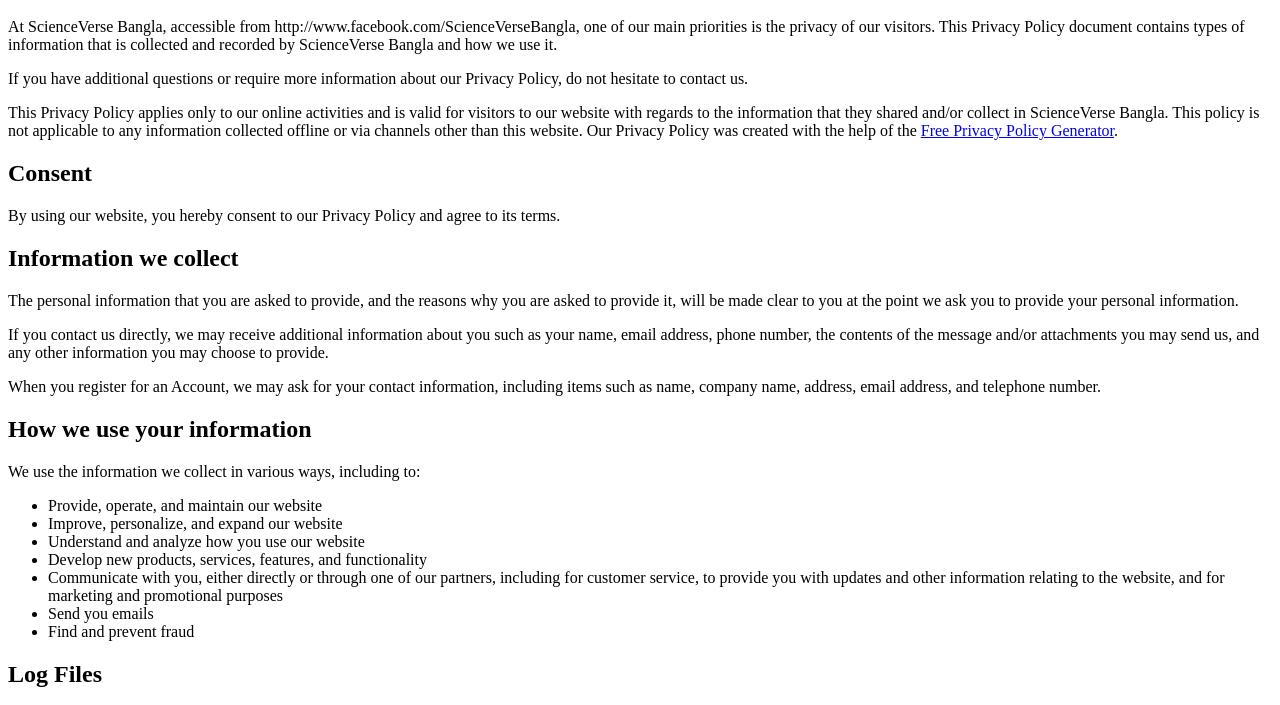
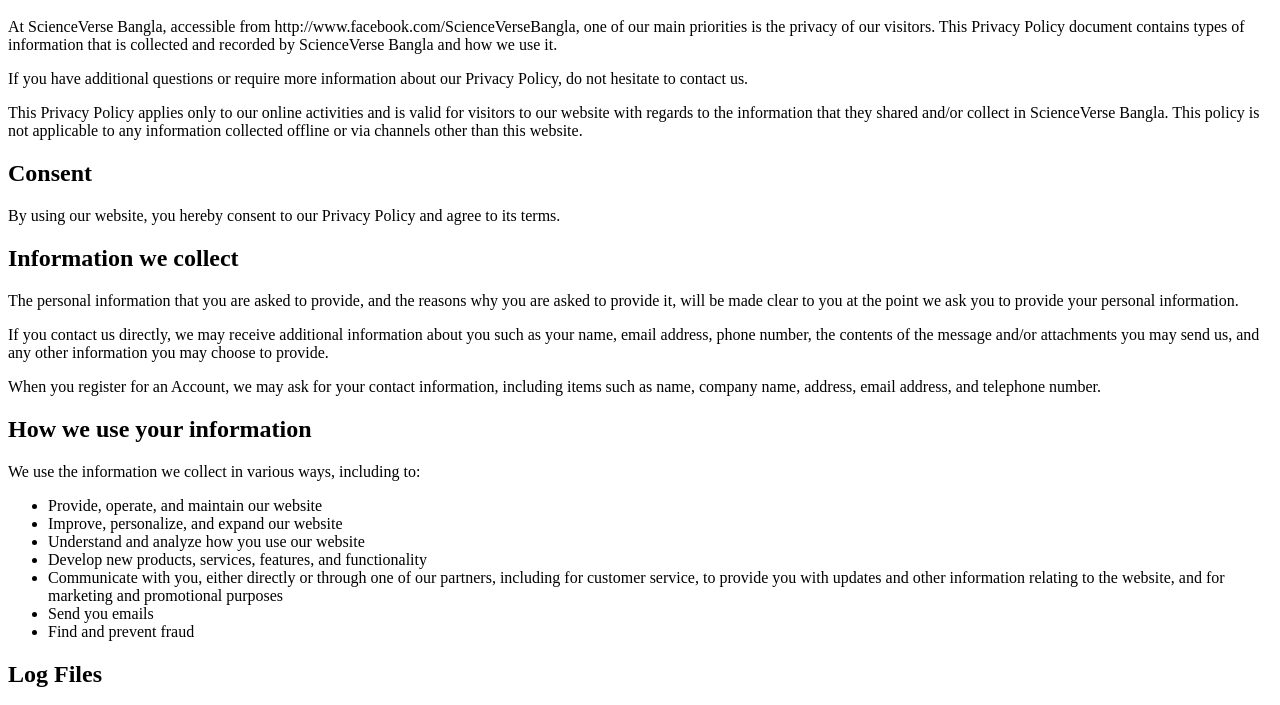
Before and after one commit to ParvezSajjad/Privacy, a plain HTML site: page index.html in a window 1280 px wide. Shown: the part 48-753 px from the top of the page. Drawn offline with Linux system fonts and the light colour scheme.

Commit message:
Update index.html

```diff
--- a/index.html
+++ b/index.html
@@ -4,7 +4,7 @@
 
 <p>If you have additional questions or require more information about our Privacy Policy, do not hesitate to contact us.</p>
 
-<p>This Privacy Policy applies only to our online activities and is valid for visitors to our website with regards to the information that they shared and/or collect in ScienceVerse Bangla. This policy is not applicable to any information collected offline or via channels other than this website. Our Privacy Policy was created with the help of the <a href="https://www.privacypolicygenerator.info">Free Privacy Policy Generator</a>.</p>
+<p>This Privacy Policy applies only to our online activities and is valid for visitors to our website with regards to the information that they shared and/or collect in ScienceVerse Bangla. This policy is not applicable to any information collected offline or via channels other than this website.</p>
 
 <h2>Consent</h2>
 
```
